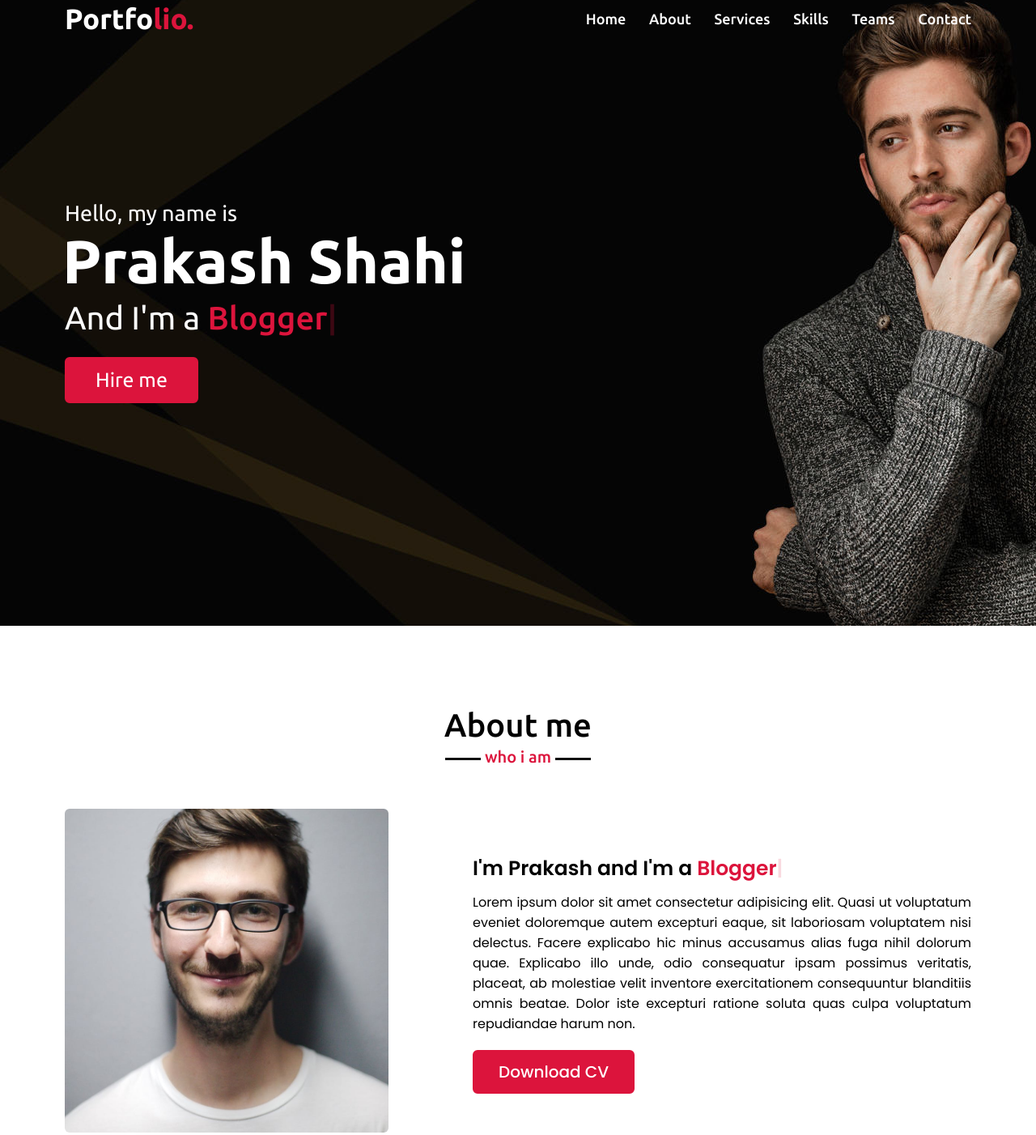
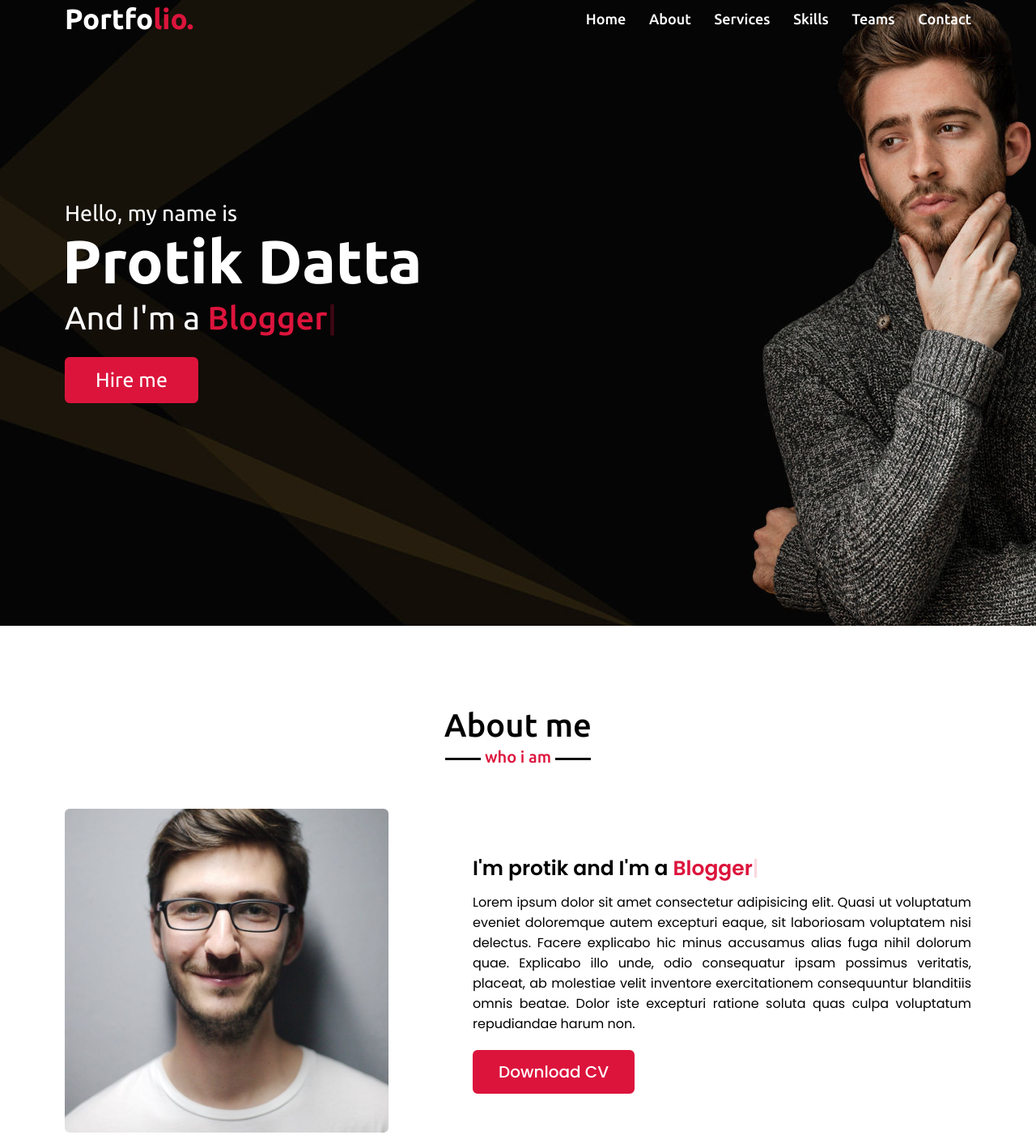
Before and after one commit to protik473/Web-Deasign, a plain HTML site: page index.html in a window 1280 px wide. Shown: the part 27-1429 px from the top of the page at 81% size. Drawn offline with nearby package versions, Linux system fonts and the light colour scheme.

Commit message:
protfolio web site

```diff
--- a/index.html
+++ b/index.html
@@ -40,7 +40,7 @@
         <div class="max-width">
             <div class="home-content">
                 <div class="text-1">Hello, my name is</div>
-                <div class="text-2">Prakash Shahi</div>
+                <div class="text-2">Protik Datta</div>
                 <div class="text-3">And I'm a <span class="typing"></span></div>
                 <a href="#">Hire me</a>
             </div>
@@ -56,7 +56,7 @@
                     <img src="images/profile-1.jpeg" alt="">
                 </div>
                 <div class="column right">
-                    <div class="text">I'm Prakash and I'm a <span class="typing-2"></span></div>
+                    <div class="text">I'm protik and I'm a <span class="typing-2"></span></div>
                     <p>Lorem ipsum dolor sit amet consectetur adipisicing elit. Quasi ut voluptatum eveniet doloremque autem excepturi eaque, sit laboriosam voluptatem nisi delectus. Facere explicabo hic minus accusamus alias fuga nihil dolorum quae. Explicabo illo unde, odio consequatur ipsam possimus veritatis, placeat, ab molestiae velit inventore exercitationem consequuntur blanditiis omnis beatae. Dolor iste excepturi ratione soluta quas culpa voluptatum repudiandae harum non.</p>
                     <a href="#">Download CV</a>
                 </div>
@@ -203,14 +203,14 @@
                             <i class="fas fa-user"></i>
                             <div class="info">
                                 <div class="head">Name</div>
-                                <div class="sub-title">Prakash Shahi</div>
+                                <div class="sub-title">protik</div>
                             </div>
                         </div>
                         <div class="row">
                             <i class="fas fa-map-marker-alt"></i>
                             <div class="info">
                                 <div class="head">Address</div>
-                                <div class="sub-title">Surkhet, Nepal</div>
+                                <div class="sub-title">Taragonj, Rangput</div>
                             </div>
                         </div>
                         <div class="row">
```
